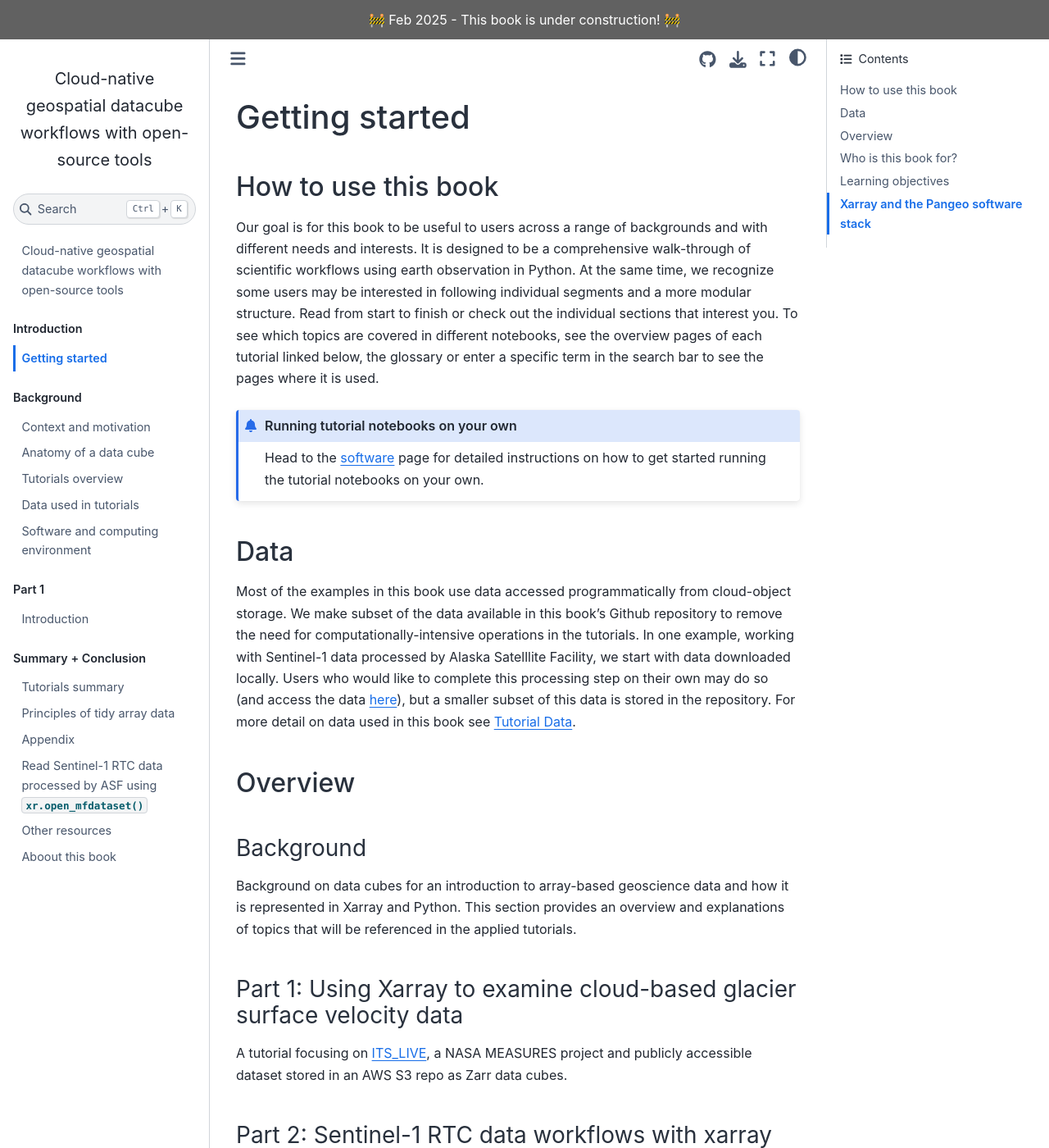
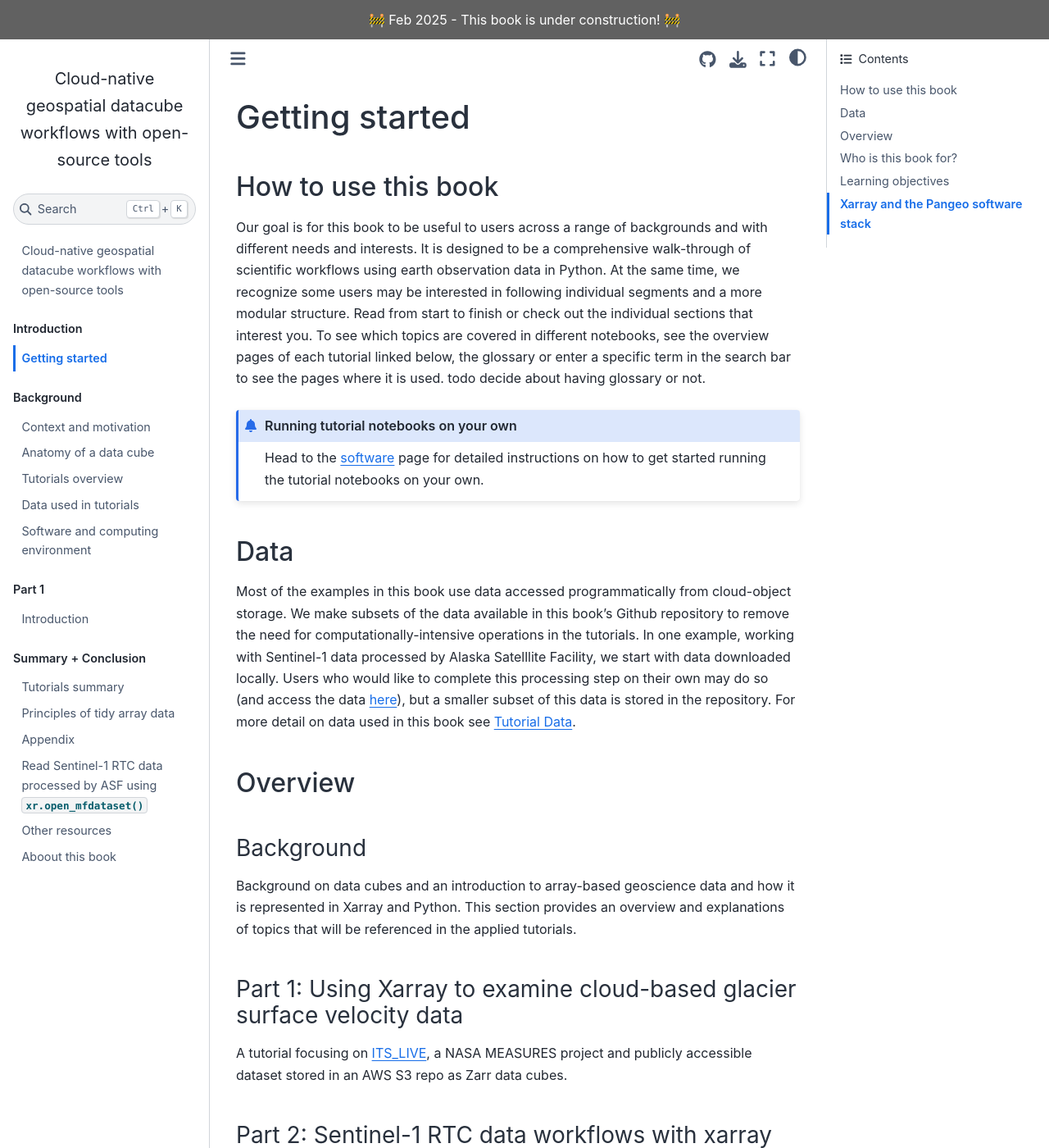
Before and after one commit to e-marshall/tutorials, a Jupyter Book: the page built from book/intro/getting_started.md, in a window 1280 px wide and 1400 px high. Shown: the whole window at 82% size. Built offline with Jupyter Book 1.0.4 settings and Sphinx 7.4.7 and the Sphinx Book theme 1.1.4, drawn with Linux system fonts in a browser that asks for light colours; pages that are not in the unit, such as notebooks, are missing from menus; some of the changed text lies outside the part shown.

Commit message:
fix typos

```diff
--- a/book/intro/getting_started.md
+++ b/book/intro/getting_started.md
@@ -2,7 +2,7 @@
 
 ## How to use this book
 
-Our goal is for this book to be useful to users across a range of backgrounds and with different needs and interests. It is designed to be a comprehensive walk-through of scientific workflows using earth observation in Python. At the same time, we recognize some users may be interested in following individual segments and a more modular structure. Read from start to finish or check out the individual sections that interest you. To see which topics are covered in different notebooks, see the overview pages of each tutorial linked below, the [glossary](../pt4/glossary.md) or enter a specific term in the search bar to see the pages where it is used.
+Our goal is for this book to be useful to users across a range of backgrounds and with different needs and interests. It is designed to be a comprehensive walk-through of scientific workflows using earth observation data in Python. At the same time, we recognize some users may be interested in following individual segments and a more modular structure. Read from start to finish or check out the individual sections that interest you. To see which topics are covered in different notebooks, see the overview pages of each tutorial linked below, the [glossary](../pt4/glossary.md) or enter a specific term in the search bar to see the pages where it is used. todo decide about having glossary or not.
 
 :::{admonition} Running tutorial notebooks on your own
 Head to the [software](software.md) page for detailed instructions on how to get started running the tutorial notebooks on your own.
@@ -10,13 +10,13 @@
 
 ## Data
 
-Most of the examples in this book use data accessed programmatically from cloud-object storage. We make subset of the data available in this book's Github repository to remove the need for computationally-intensive operations in the tutorials. In one example, working with Sentinel-1 data processed by Alaska Satelllite Facility, we start with data downloaded locally. Users who would like to complete this processing step on their own may do so (and access the data [here]()), but a smaller subset of this data is stored in the repository. For more detail on data used in this book see [Tutorial Data](../background/tutorial_data.md).
+Most of the examples in this book use data accessed programmatically from cloud-object storage. We make subsets of the data available in this book's Github repository to remove the need for computationally-intensive operations in the tutorials. In one example, working with Sentinel-1 data processed by Alaska Satelllite Facility, we start with data downloaded locally. Users who would like to complete this processing step on their own may do so (and access the data [here]()), but a smaller subset of this data is stored in the repository. For more detail on data used in this book see [Tutorial Data](../background/tutorial_data.md).
 
 
 ## Overview
 
 ### {{part1_title}}
-Background on data cubes for an introduction to array-based geoscience data and how it is represented in Xarray and Python. This section provides an overview and explanations of topics that will be referenced in the applied tutorials.
+Background on data cubes and an introduction to array-based geoscience data and how it is represented in Xarray and Python. This section provides an overview and explanations of topics that will be referenced in the applied tutorials.
 
 ### Part 1: {{part2_title}}
 A tutorial focusing on [ITS_LIVE](https://its-live.jpl.nasa.gov/), a NASA MEASURES project and publicly accessible dataset stored in an AWS S3 repo as Zarr data cubes.
@@ -44,7 +44,7 @@
 
 - [**Intro to raster data**](https://datacarpentry.github.io/organization-geospatial/01-intro-raster-data.html#data-structures-raster-and-vector) - *Data Carpentry*
 - [**Intro to vector data**](https://datacarpentry.github.io/organization-geospatial/02-intro-vector-data.html#about-vector-data) - *Data Carpentry*
-- [**Data cubes**](https://openeo.org/documentation/1.0/datacubes.html#what-are-datacubes) - * openEO*
+- [**Data cubes**](https://openeo.org/documentation/1.0/datacubes.html#what-are-datacubes) - *openEO*
 
 ## Learning objectives
 
@@ -70,7 +70,7 @@
 
 ## Xarray and the Pangeo software stack
 
-
+todo figure out why image not rendering, add other logos
 <div style="display: flex; align-items: center;">
   <div style="flex: 1;">
     <p><strong><a href="https://xarray.dev/">Xarray</a></strong> is an open-source project and Python package that provides a set of tools for working with n-dimensional array-like datasets. Xarray provides labeled dimensions, coordinate arrays and metadata that make computational workflows with multi-dimensional arrays more intuitive, efficient and scalable.</p>
```
Also changed, not shown: other parts of book/intro/getting_started.md (+1 -1 lines).
